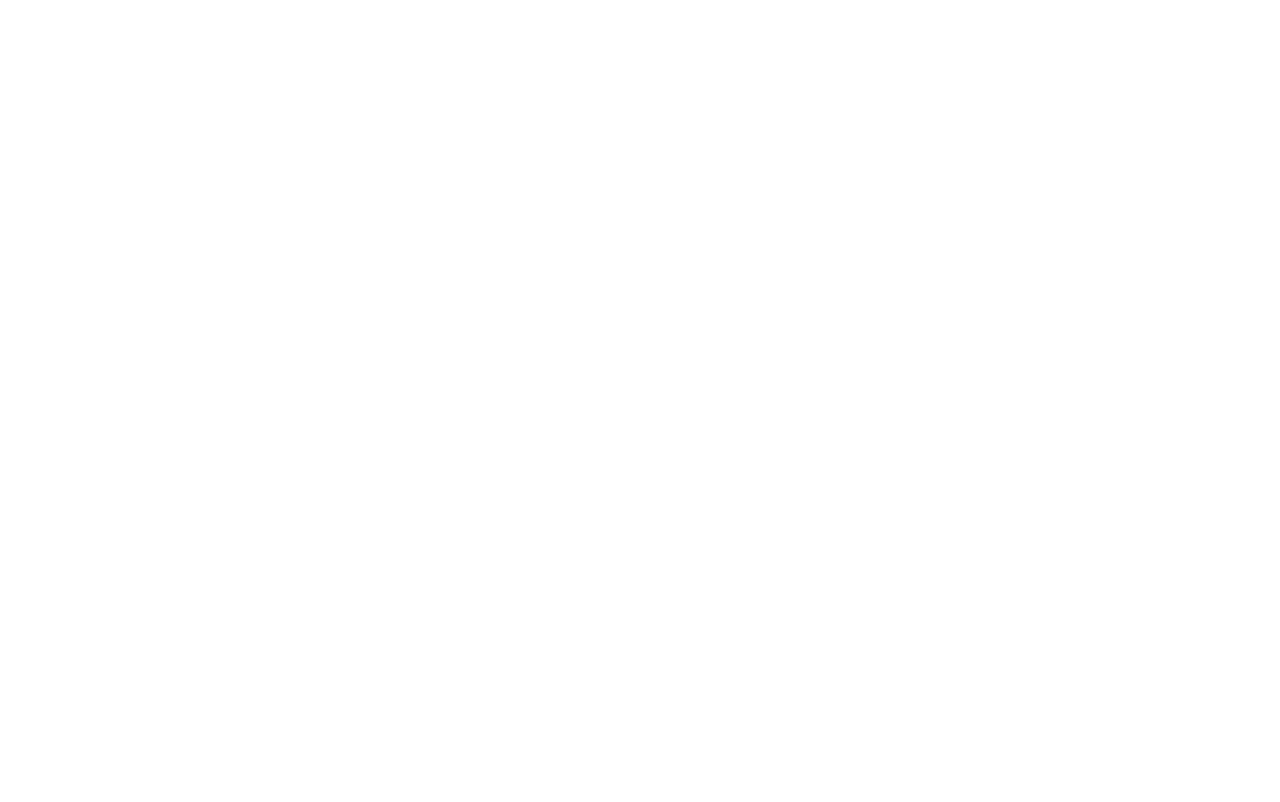
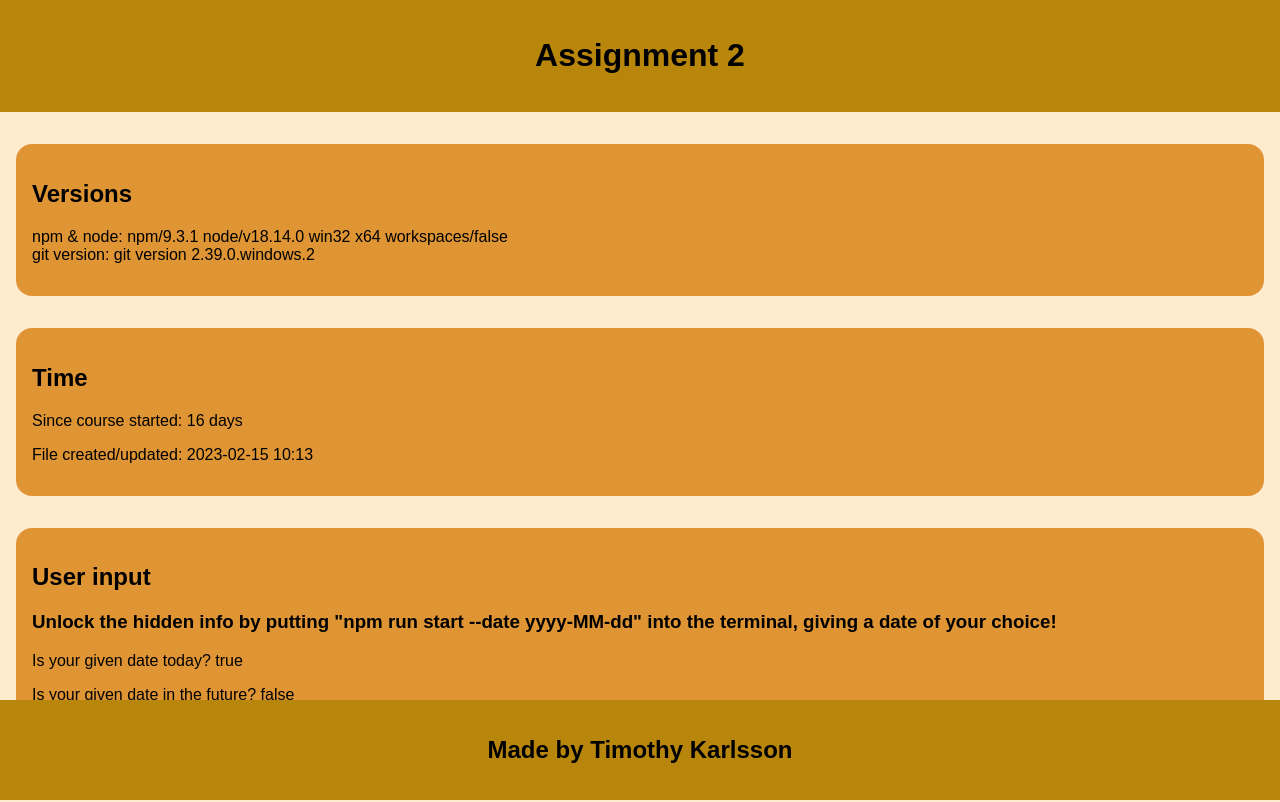
Before and after one commit to Excaliderp/jsfw-assignment2, a website: page index.html in a window 1280 px wide. Drawn offline with Linux system fonts and the light colour scheme.

Commit message:
finalized isTime

```diff
--- a/index.html
+++ b/index.html
@@ -1,10 +1,47 @@
 
 <!DOCTYPE html>
 <html lang="en">
-  <head>
-    <meta charset="UTF-8" />
-    <link rel="icon" type="image/svg+xml" href="/vite.svg" />
-    <meta name="viewport" content="width=device-width, initial-scale=1.0" />
-    <link rel="stylesheet" type="text/css" href="/src/index.css">
+	<head>
+		<meta charset="UTF-8">
+		<meta name="viewport" content="width=device-width, initial-scale=1.0">
+		<link rel="stylesheet" href="src/style.css">
     <title>Assignment 2</title>
-  </head>
+	</head>
+  <body>
+    <header>
+      <h1>Assignment 2</h1>
+    </header>
+    <main>
+      <div class="contentbox">
+        <h2>Versions</h2>
+        <p>
+          npm & node: npm/9.3.1 node/v18.14.0 win32 x64 workspaces/false<br>
+          git version: git version 2.39.0.windows.2
+        </p>
+      </div>
+
+      <div class="contentbox">
+       <h2>Time</h2>
+       <p>
+       Since course started: 16 days
+       </p>
+       <p>
+       File created/updated: 2023-02-15 10:13
+       </p>
+      </div>
+
+    <div class="contentbox">
+      <h2>User input</h2>
+      <h3>Unlock the hidden info by putting "npm run start --date yyyy-MM-dd" into the terminal, giving a date of your choice!</h3>
+      <p>Is your given date today? true</p>
+      <p>Is your given date in the future? false</p>
+      <p>Is your given date in the past? false</p>
+    </div>
+  </main>
+
+  <footer>
+  <h2>Made by Timothy Karlsson</h2>
+  </footer>
+
+  </body>
+</html>
--- /dev/null
+++ b/src/style.css
@@ -0,0 +1,49 @@
+:root {
+  font-family: Arial, Helvetica, sans-serif;
+}
+
+* {
+  box-sizing: border-box;
+}
+
+html {
+  height: 100vh;
+  margin: 0;
+  padding: 0;
+}
+
+body {
+  background-color: blanchedalmond;
+  height: 100%;
+  margin: 0;
+}
+
+header,
+footer {
+  background-color: darkgoldenrod;
+  padding: 16px;
+  text-align: center;
+}
+
+footer {
+  position: absolute;
+  bottom: 0;
+  width: 100%;
+}
+
+main {
+  display: flex;
+  align-items: center;
+  flex-direction: column;
+  flex-grow: 1;
+  padding: 16px;
+}
+
+.contentbox {
+  background-color: rgb(223, 149, 52);
+  height: fit-content;
+  width: 100%;
+  padding: 16px;
+  margin: 16px;
+  border-radius: 16px;
+}
```
Also changed, not shown: index.js (added, +108 -0 lines), index.md (+8 -4 lines), src/index.js (deleted, +0 -76 lines).
